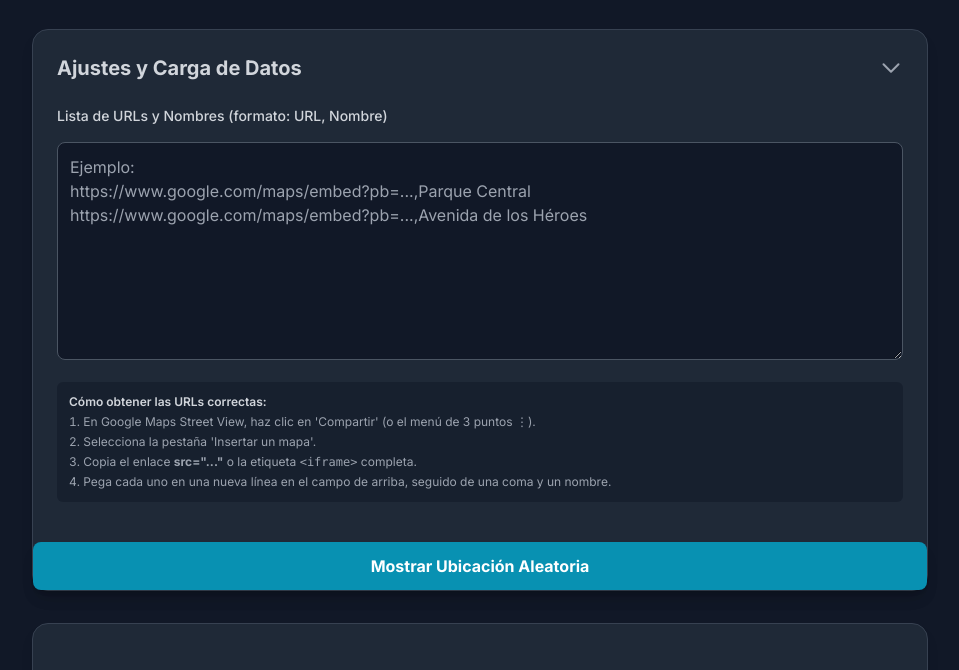
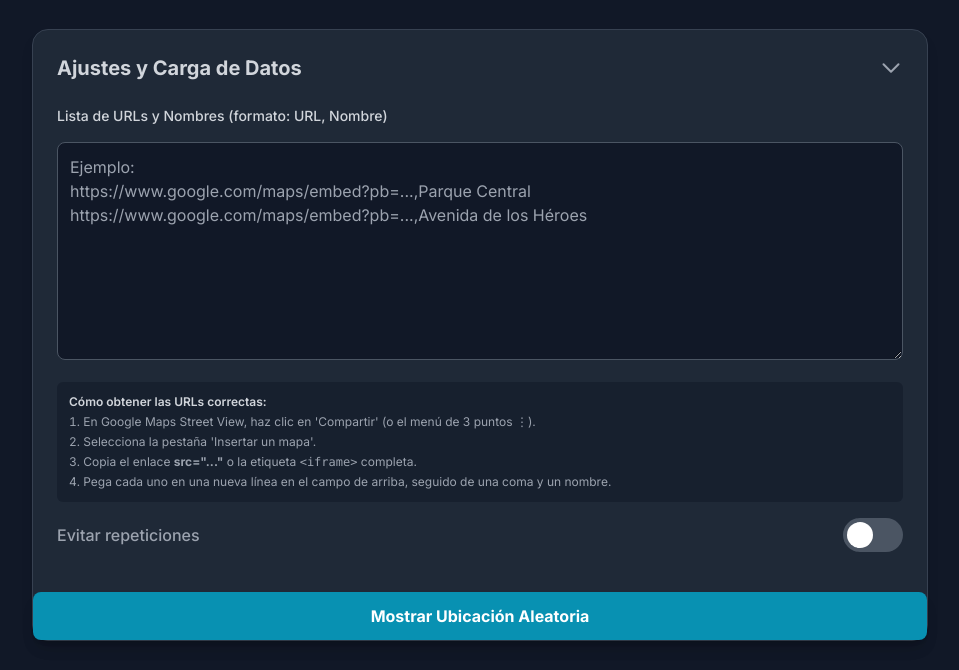
Before and after one commit to fguinez/street-view-random-visualizer, a plain HTML site: page index.html in a window 1280 px wide. Both pictures are taken after a click on the element "Ajustes y Carga de Datos". Shown: the part 111-781 px from the top of the page, without its empty margins (160-1119 px from the left). Drawn offline with nearby package versions, Linux system fonts and the light colour scheme.

Commit message:
✨ Add avoid duplicates toggle switch

```diff
--- a/index.html
+++ b/index.html
@@ -22,6 +22,53 @@
         textarea::-webkit-scrollbar-thumb {
             background-color: #4b5563; /* gray-600 */
             border-radius: 20px;
+        }
+        /* Estilo para el toggle switch */
+        .toggle-switch-container {
+            display: inline-block;
+            vertical-align: middle;
+        }
+        .toggle-switch {
+            position: relative;
+            display: inline-block;
+            width: 60px;
+            height: 34px;
+        }
+        .toggle-switch input {
+            opacity: 0;
+            width: 0;
+            height: 0;
+        }
+        .slider {
+            position: absolute;
+            cursor: pointer;
+            top: 0;
+            left: 0;
+            right: 0;
+            bottom: 0;
+            background-color: #4b5563; /* gray-600 */
+            transition: .4s;
+            border-radius: 34px;
+        }
+        .slider:before {
+            position: absolute;
+            content: "";
+            height: 26px;
+            width: 26px;
+            left: 4px;
+            bottom: 4px;
+            background-color: #ffffff;
+            transition: .4s;
+            border-radius: 50%;
+        }
+        input:checked + .slider {
+            background-color: #2dd4bf; /* teal-400 */
+        }
+        input:focus + .slider {
+            box-shadow: 0 0 1px #2dd4bf;
+        }
+        input:checked + .slider:before {
+            transform: translateX(26px);
         }
 
         /* Clases para controlar el zoom del iframe */
@@ -69,6 +116,16 @@
                         <li>Pega cada uno en una nueva línea en el campo de arriba, seguido de una coma y un nombre.</li>
                     </ol>
                 </div>
+<!-- Toggle para evitar repeticiones -->
+<div class="flex items-center justify-between space-x-2 mt-4">
+    <label for="avoid-duplicates-toggle" class="text-gray-400 font-medium">Evitar repeticiones</label>
+    <div class="toggle-switch-container">
+        <label class="toggle-switch">
+            <input type="checkbox" id="avoid-duplicates-toggle">
+            <span class="slider"></span>
+        </label>
+    </div>
+</div>
             </div>
             <button id="randomButton" class="w-full bg-cyan-600 hover:bg-cyan-700 text-white font-bold py-3 px-4 rounded-lg transition-transform transform hover:scale-[1.02] focus:outline-none focus:ring-4 focus:ring-cyan-500/50 shadow-lg mt-4">
                 Mostrar Ubicación Aleatoria
@@ -119,6 +176,8 @@
         let isCurrentLocationInHistory = false;
         // Almacena el historial de ubicaciones
         let locationHistory = [];
+                // Controla si se deben evitar ubicaciones repetidas
+                let avoidDuplicates = false;
 
         // Listas de palabras y emojis para generar nombres de fantasía
         const fantasyAdjectives = ['Mágico', 'Estelar', 'Antiguo', 'Secreto', 'Cósmico', 'Esmeralda', 'Silencioso', 'Radiante', 'Misterioso', 'Glacial'];
@@ -137,6 +196,7 @@
         const urlDisplayContainer = document.getElementById('urlDisplayContainer');
         const selectedUrlElement = document.getElementById('selectedUrl');
         const historyList = document.getElementById('historyList');
+                const avoidDuplicatesToggle = document.getElementById('avoid-duplicates-toggle');
 
         // Elementos para la funcionalidad de colapsar
         const formHeader = document.getElementById('formHeader');
@@ -231,7 +291,7 @@
             const urlsInput = urlsTextarea.value;
 
             // 2. Separar por línea, limpiar, extraer de iframes y filtrar para entradas válidas
-            const locations = urlsInput.split('\n')
+            let locations = urlsInput.split('\n')
                                  .map(line => {
                                     // Divide la línea en URL y nombre
                                     const parts = line.split(',');
@@ -249,9 +309,15 @@
                                  })
                                  .filter(loc => loc.url.includes('google.com/maps/embed'));
 
-            // 3. Validar si hay URLs
+            // 3. Si el toggle está activado, filtra las ubicaciones que ya están en el historial
+            if (avoidDuplicates) {
+                const revealedUrls = locationHistory.map(loc => loc.url);
+                locations = locations.filter(loc => !revealedUrls.includes(loc.url));
+            }
+
+            // 4. Validar si hay URLs disponibles
             if (locations.length === 0) {
-                placeholder.textContent = "Por favor, ingresa al menos una URL de 'Insertar un mapa' válida en el formato correcto (URL, Nombre).";
+                placeholder.textContent = "¡Has explorado todas las ubicaciones! Desactiva 'Evitar repeticiones' o agrega nuevas ubicaciones.";
                 placeholder.classList.remove('hidden');
                 streetViewFrame.classList.add('hidden');
                 urlDisplayContainer.classList.add('hidden');
@@ -262,24 +328,24 @@
                 return;
             }
 
-            // 4. Seleccionar una ubicación al azar y generar un nombre de fantasía
+            // 5. Seleccionar una ubicación al azar y generar un nombre de fantasía
             const randomIndex = Math.floor(Math.random() * locations.length);
             const randomLocation = locations[randomIndex];
             const fantasyName = getConsistentFantasyName(randomLocation.url);
 
-            // 5. Almacena el nombre y la URL de la ubicación actual
+            // 6. Almacena el nombre y la URL de la ubicación actual
             currentLocationRealName = randomLocation.name;
             currentLocationFantasyName = fantasyName;
             currentLocationUrl = randomLocation.url;
             // Reinicia la bandera para la nueva ubicación
             isCurrentLocationInHistory = false;
 
-            // 6. Actualizar el iframe y la visibilidad de los elementos
+            // 7. Actualizar el iframe y la visibilidad de los elementos
             placeholder.classList.add('hidden');
             streetViewFrame.src = randomLocation.url;
             streetViewFrame.classList.remove('hidden');
 
-            // 7. Mostrar la URL y el nombre seleccionados
+            // 8. Mostrar la URL y el nombre seleccionados
             selectedUrlElement.innerHTML = `<span class="font-bold">${currentLocationFantasyName}</span> - ${currentLocationUrl}`;
             urlDisplayContainer.classList.remove('hidden');
         });
@@ -314,6 +380,10 @@
                 }
             }
         });
+    // Escuchar el evento de cambio del toggle
+    avoidDuplicatesToggle.addEventListener('change', (event) => {
+        avoidDuplicates = event.target.checked;
+        });
     </script>
 </body>
 </html>
```
